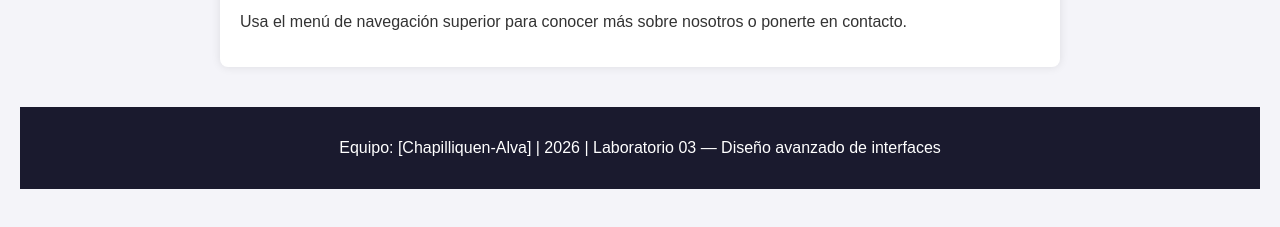
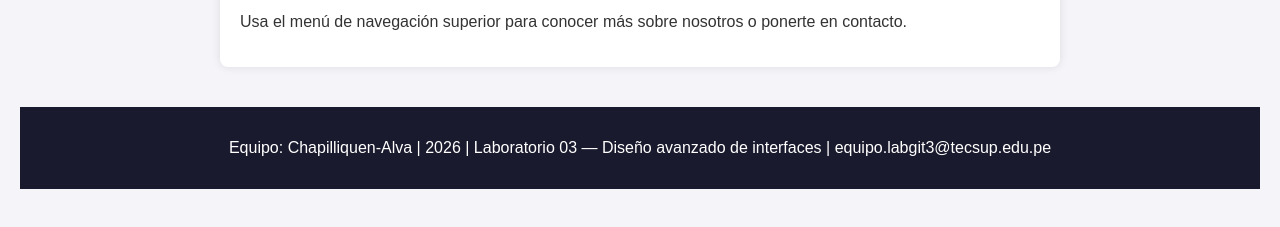
Before and after one commit to cesiachapilliquen-cpu/LabGit3, a plain HTML site: page index.html in a window 1280 px wide. Shown: the part 219-446 px from the top of the page. Drawn offline with Linux system fonts and the light colour scheme.

Commit message:
fix: agrega correo en footer

```diff
--- a/index.html
+++ b/index.html
@@ -22,7 +22,7 @@
     </main>
 
     <footer style="background:#1a1a2e;color:white;text-align:center;padding:16px;margin-top:40px">
-        <p>Equipo: [Chapilliquen-Alva] | 2026 | Laboratorio 03 — Diseño avanzado de interfaces</p>
+        <p>Equipo: Chapilliquen-Alva | 2026 | Laboratorio 03 — Diseño avanzado de interfaces | equipo.labgit3@tecsup.edu.pe</p>
     </footer>
 
 </body>
```
